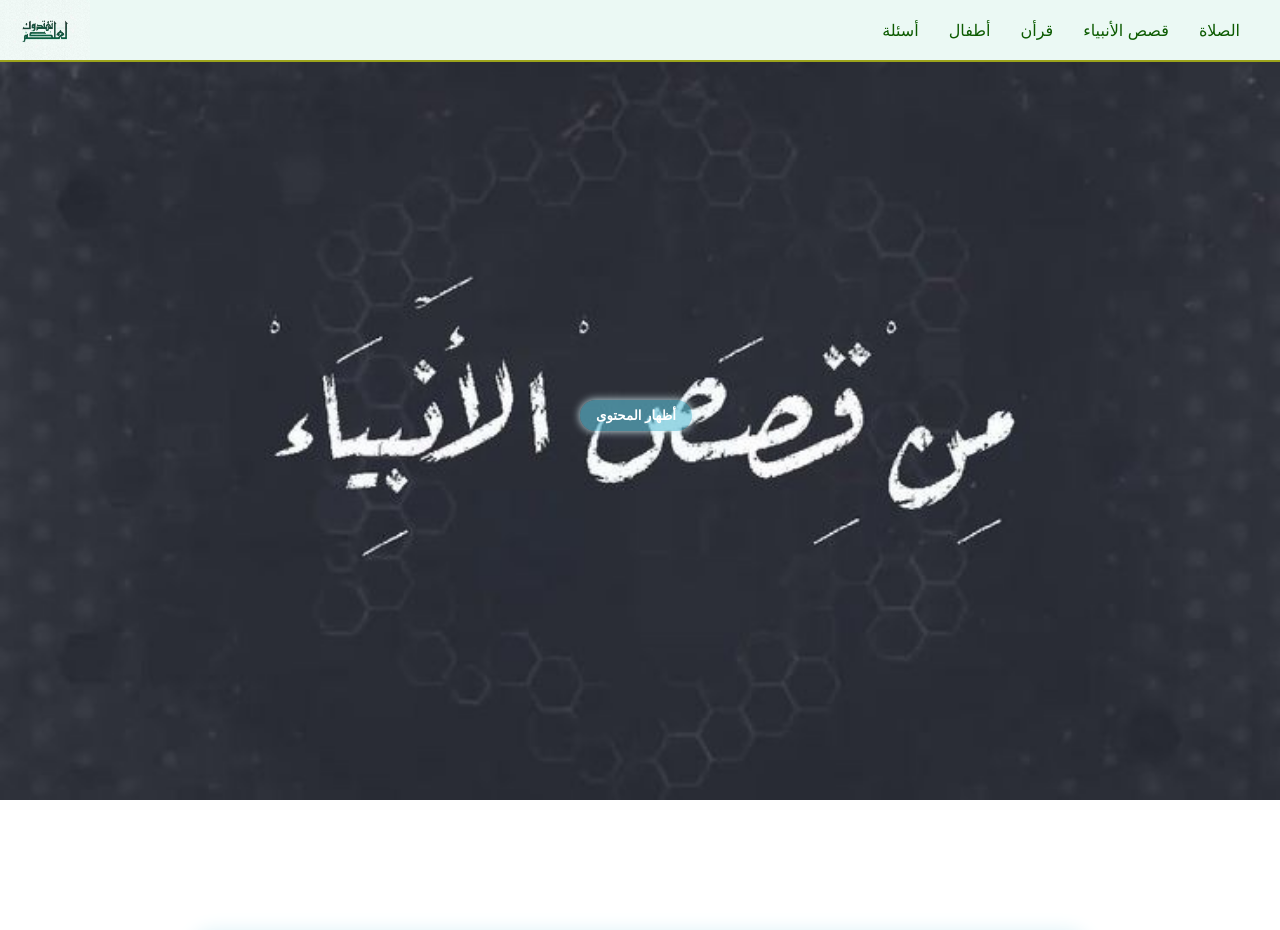
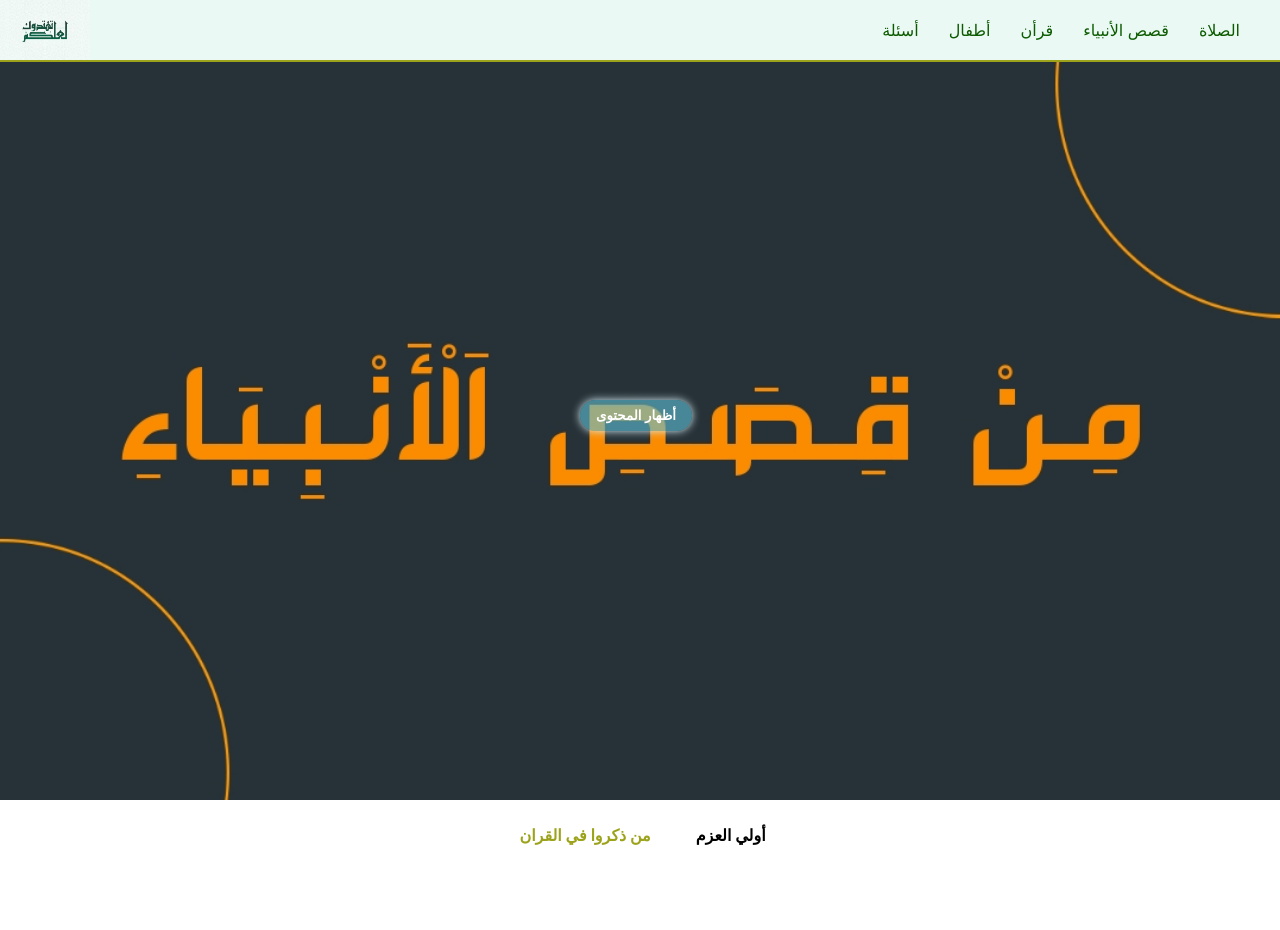
Before and after one commit to mostafaelmowafy/Perhaps-you-will-be-guided, a React (Create React App) app: page / in a window 1280 px wide. Shown: the top 930 px of the page. Built offline with nearby package versions, Linux system fonts and the light colour scheme.

Commit message:
change in prophets page

```diff
--- a/src/Data.js
+++ b/src/Data.js
@@ -184,6 +184,7 @@ const questionsData = [
 ];
 const prophetsData = [
   {
+    determination: false,
     id: 1,
     name: "أدم",
     image: require("./assets/images/adam.jpeg"),
@@ -213,6 +214,7 @@ const prophetsData = [
     ],
   },
   {
+    determination: true,
     id: 2,
     name: "نوح عليه السلام",
     image: require("./assets/images/noh2.jpg"),
@@ -235,6 +237,7 @@ const prophetsData = [
     ],
   },
   {
+    determination: false,
     id: 3,
     name: "إدريس عليه السلام",
     image: require("./assets/images/edres.jpg"),
@@ -253,6 +256,7 @@ const prophetsData = [
     // ],
   },
   {
+    determination: false,
     id: 4,
     name: "صالح عليه السلام",
     image: require("./assets/images/saleh.jpg"),
@@ -271,6 +275,7 @@ const prophetsData = [
     ],
   },
   {
+    determination: false,
     id: 5,
     name: "هود عليه السلام",
     image: require("./assets/images/hod.jpg"),
@@ -289,6 +294,7 @@ const prophetsData = [
     ],
   },
   {
+    determination: true,
     id: 6,
     name: "إبراهيم عليه السلام.",
     image: require("./assets/images/abrahem.jpeg"),
@@ -315,6 +321,7 @@ const prophetsData = [
     ],
   },
   {
+    determination: false,
     id: 7,
     name: "إسماعيل عليه السلام",
     image: require("./assets/images/esma3el.png"),
@@ -333,6 +340,7 @@ const prophetsData = [
     ],
   },
   {
+    determination: false,
     id: 8,
     name: "لوط عليه السلام",
     image: require("./assets/images/loot.jpg"),
@@ -351,6 +359,7 @@ const prophetsData = [
     ],
   },
   {
+    determination: false,
     id: 9,
     name: "إسحاق عليه السلام",
     image: require("./assets/images/es7ak.jpg"),
@@ -369,6 +378,7 @@ const prophetsData = [
     ],
   },
   {
+    determination: false,
     id: 10,
     name: "يعقوب عليه السلام",
     image: require("./assets/images/y3kob.png"),
@@ -387,6 +397,7 @@ const prophetsData = [
     // ],
   },
   {
+    determination: false,
     id: 11,
     name: "يوسف عليه السلام",
     image: require("./assets/images/yosof.gif"),
@@ -405,6 +416,7 @@ const prophetsData = [
     ],
   },
   {
+    determination: false,
     id: 12,
     name: "شعيب عليه السلام",
     image: require("./assets/images/sho3ib.jpg"),
@@ -423,6 +435,7 @@ const prophetsData = [
     ],
   },
   {
+    determination: false,
     id: 13,
     name: "أيوب عليه السلام",
     image: require("./assets/images/ayob.jpg"),
@@ -441,6 +454,7 @@ const prophetsData = [
     ],
   },
   {
+    determination: false,
     id: 14,
     name: "هارون عليه السلام",
     image: require("./assets/images/haron.jpg"),
@@ -459,6 +473,7 @@ const prophetsData = [
     // ],
   },
   {
+    determination: true,
     id: 15,
     name: "موسى عليه السلام",
     image: require("./assets/images/mosa.jpg"),
@@ -477,6 +492,7 @@ const prophetsData = [
     ],
   },
   {
+    determination: false,
     id: 16,
     name: "ذو الكفل عليه السلام",
     image: require("./assets/images/zoalkafal.jpg"),
@@ -495,6 +511,7 @@ const prophetsData = [
     // ],
   },
   {
+    determination: false,
     id: 17,
     name: "داود عليه السلام",
     image: require("./assets/images/dawood.jpg"),
@@ -513,6 +530,7 @@ const prophetsData = [
     ],
   },
   {
+    determination: false,
     id: 18,
     name: "سليمان عليه السلام",
     image: require("./assets/images/soliman.jpg"),
@@ -531,6 +549,7 @@ const prophetsData = [
     ],
   },
   {
+    determination: false,
     id: 19,
     name: "اليسع عليه السلام",
     image: require("./assets/images/elyas3.jpg"),
@@ -548,6 +567,7 @@ const prophetsData = [
     // ],
   },
   {
+    determination: false,
     id: 20,
     name: "إلياس عليه السلام",
     image: require("./assets/images/elyas.jpg"),
@@ -566,6 +586,7 @@ const prophetsData = [
     // ],
   },
   {
+    determination: false,
     id: 21,
     name: "يونس  عليه السلام",
     image: require("./assets/images/yonos.jpg"),
@@ -584,6 +605,7 @@ const prophetsData = [
     ],
   },
   {
+    determination: false,
     id: 22,
     name: "زكريا عليه السلام",
     image: require("./assets/images/zkria.jpg"),
@@ -602,6 +624,7 @@ const prophetsData = [
     ],
   },
   {
+    determination: false,
     id: 23,
     name: "يحي عليه السلام",
     image: require("./assets/images/ye7ya.gif"),
@@ -620,6 +643,7 @@ const prophetsData = [
     ],
   },
   {
+    determination: true,
     id: 24,
     name: "عيسى عليه السلام",
     image: require("./assets/images/3esa.jpg"),
@@ -638,6 +662,7 @@ const prophetsData = [
     ],
   },
   {
+    determination: true,
     id: 25,
     name: "محمد عليه السلام",
     image: require("./assets/images/mohamed.jpg"),
--- a/src/Prophets.js
+++ b/src/Prophets.js
@@ -1,12 +1,61 @@
 import styles from "./prophets.module.css";
 import { prophetsData } from "./Data";
 import Poster from "./Poster";
+import { useEffect, useRef, useState } from "react";
 
 function Prophets() {
+  const [show, setShow] = useState(false);
+  const [active, setActive] = useState("من ذكروا في القران");
+  function showHandler(bool, page) {
+    setShow(bool);
+    setActive(page);
+  }
   return (
     <div className="container">
-      <Poster url={require("./assets/images/poster2.jpg")} />
+      <Poster url={require("./assets/images/poster3.jpg")} />
+      <div className={styles.header}>
+        <ul>
+          <li
+            onClick={() => showHandler(true, "أولي العزم")}
+            className={active === "أولي العزم" ? styles.active : ""}
+          >
+            أولي العزم
+          </li>
+          <li
+            onClick={() => showHandler(false, "من ذكروا في القران")}
+            className={active === "من ذكروا في القران" ? styles.active : ""}
+          >
+            من ذكروا في القران
+          </li>
+        </ul>
+      </div>
       {prophetsData.map((obj) => {
+        if (show) {
+          return (
+            obj.determination && (
+              <main className={styles.main}>
+                <div className={styles.card} key={obj.id}>
+                  <div className={styles.content}>
+                    <p>{obj.description}</p>
+                    {/* <br /> */}
+                    {obj.links?.map((link) => {
+                      return (
+                        <a href={link.url}>
+                          <button className={styles.btn}>
+                            {link?.content}
+                          </button>
+                        </a>
+                      );
+                    })}
+                  </div>
+                  <div className={styles.name}>
+                    <img src={obj.image} alt={obj.name} />
+                  </div>
+                </div>
+              </main>
+            )
+          );
+        } else {
           return (
             <main className={styles.main}>
               <div className={styles.card} key={obj.id}>
@@ -27,6 +76,7 @@ function Prophets() {
               </div>
             </main>
           );
+        }
       })}
     </div>
   );
--- a/src/prophets.module.css
+++ b/src/prophets.module.css
@@ -29,7 +29,25 @@
   margin-block: 10vw;
   direction: ltr;
 }
-
+.header {
+  text-align: center;
+}
+.active {
+  color: var(--gold);
+}
+.header ul li {
+  list-style-type: none;
+  display: inline-block;
+  margin-inline-end: 45px;
+  cursor: pointer;
+  font-weight: bold;
+  margin-block-start: 5px;
+}
+.header ul li:hover,
+.header ul li:active,
+.header ul li:focus {
+  color: var(--gold);
+}
 .card {
   display: flex;
   width: 70%;
```
Also changed, not shown: src/assets/images/poster3.jpg (added). Lines whose indentation alone changed are shown as unchanged.
